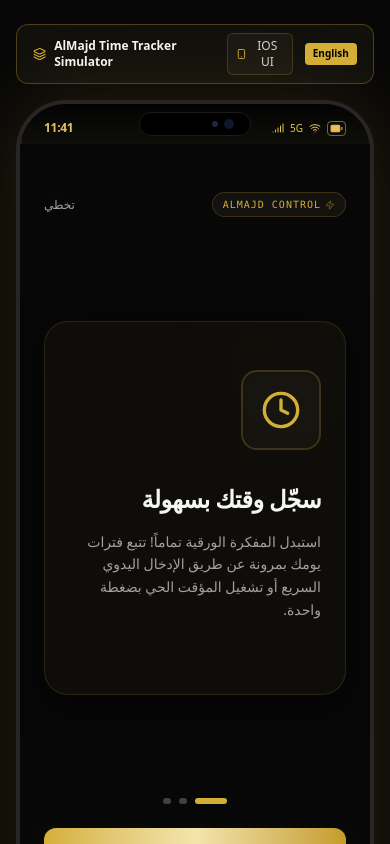
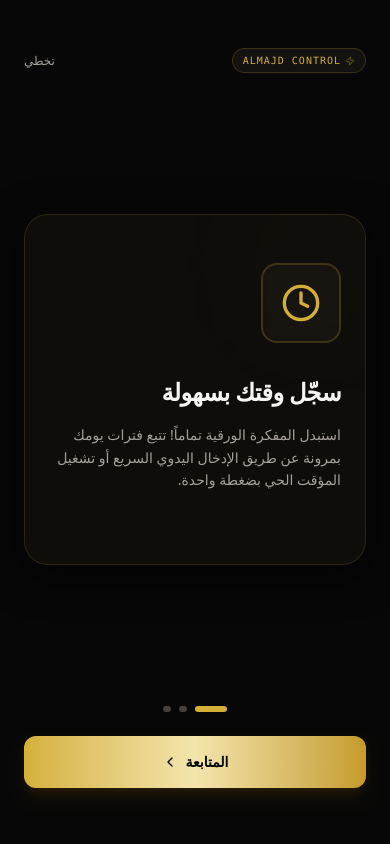
Before and after one commit to BashirAljounaidy/AlMajd-Time-Tracker, a React (Vite) app: page / in a window 390 px wide. Shown: the top 844 px of the page. Built offline with nearby package versions, Linux system fonts and the light colour scheme.

Commit message:
refactor: remove NativeSimulator and update layout
Removed the device simulator shell to simplify the UI and improve responsiveness, while updating the main container layout and navigation direction settings.

```diff
--- a/src/App.tsx
+++ b/src/App.tsx
@@ -19,7 +19,6 @@ import {
 } from 'lucide-react';
 
 // Shell and utility imports
-import { NativeSimulator } from './components/NativeSimulator';
 import { SplashScreen } from './components/SplashScreen';
 import { Onboarding } from './components/Onboarding';
 import { TodayView } from './components/TodayView';
@@ -284,13 +283,7 @@ export default function App() {
   };
 
   return (
-    <NativeSimulator
-      platform={platform}
-      setPlatform={setPlatform}
-      lang={lang}
-      setLang={setLang}
-    >
-
+    <div id="main-app" className="font-sans min-h-screen bg-[#070707] text-[#FAF8F5]" dir={isAr ? 'rtl' : 'ltr'}>
       {/* 1) Dynamic Splash Intro Layer */}
       {showSplash && (
         <SplashScreen
@@ -438,6 +431,7 @@ export default function App() {
           {/* --- BOTTOM SHIELD NAVIGATION PANEL (Luxury gold highlights) --- */}
           <nav
             id="app-bottom-nav"
+            dir="rtl"
             className="h-16 px-4 bg-[#0A0A09] border-t border-stone-850 flex justify-between items-center relative z-40 shrink-0 select-none pb-1"
           >
             {/* Tab 1: Today */}
@@ -485,7 +479,7 @@ export default function App() {
               }`}
             >
               <Settings size={18} className={activeTab === 'settings' ? 'stroke-[2.5]' : 'stroke-[1.8]'} />
-              <span className="text-[9.5px] font-semibold tracking-tight">{isAr ? 'الضبط' : 'Console'}</span>
+              <span className="text-[9.5px] font-semibold tracking-tight">{isAr ? 'الضبط' : 'Settings'}</span>
             </button>
           </nav>
 
@@ -577,6 +571,6 @@ export default function App() {
         defaultEndTime={preCalculatedEnd}
       />
 
-    </NativeSimulator>
+    </div>
   );
 }
--- a/src/components/NativeSimulator.tsx
+++ b/src/components/NativeSimulator.tsx
@@ -72,57 +72,8 @@ export const NativeSimulator: React.FC<NativeSimulatorProps> = ({
       {/* On desktop viewports (md:w-[420px]) this behaves as a realistic high-end phone shell with golden reflection highlights */}
       <div
         id="phone-shell"
-        className="relative w-full max-w-[420px] h-[860px] md:h-[840px] bg-[#0E0E0A] rounded-[50px] shadow-[0_0_80px_rgba(212,175,55,0.15)] border-4 border-stone-800 flex flex-col overflow-hidden transition-all duration-300 md:ring-8 md:ring-[#D4AF37]/40"
+        className="relative w-full max-w-[420px] min-h-[600px] bg-[#0E0E0A] rounded-2xl border border-stone-800 shadow-2xl flex flex-col overflow-hidden transition-all duration-300"
       >
-        {/* Mirror Reflection Accent on side cases */}
-        <div className="absolute top-0 bottom-0 left-0 w-[2px] bg-gradient-to-b from-[#D4AF37]/10 via-[#D4AF37]/40 to-transparent pointer-events-none" />
-        <div className="absolute top-0 bottom-0 right-0 w-[2px] bg-gradient-to-b from-transparent via-[#D4AF37]/40 to-[#D4AF37]/10 pointer-events-none" />
-
-        {/* Dynamic Island (iOS) or Camera Punch Hole (Android) */}
-        {platform === 'ios' ? (
-          <div id="dynamic-island" className="absolute top-2 left-1/2 -translate-x-1/2 w-28 h-[24px] bg-black rounded-full z-50 flex items-center justify-center border border-stone-900">
-            <div className="w-2.5 h-2.5 bg-[#0f172a] rounded-full absolute right-4" />
-            <div className="w-1.5 h-1.5 bg-[#1e293b] rounded-full absolute right-8" />
-          </div>
-        ) : (
-          <div id="camera-punch" className="absolute top-3 left-1/2 -translate-x-1/2 w-4 h-4 bg-black rounded-full z-50 flex items-center justify-center border border-stone-900">
-            <div className="w-1.5 h-1.5 bg-[#0f172a] rounded-full" />
-          </div>
-        )}
-
-        {/* Top Native Status Bar (Gold highlights) */}
-        <div id="phone-status-bar" className="h-10 px-6 pt-2 bg-gradient-to-b from-black/80 to-transparent flex justify-between items-center text-[11px] text-[#E5C158] font-medium z-40">
-          {/* Time indicator (Left on iOS, Right on Android) */}
-          {platform === 'ios' ? (
-            <span id="statusBar-time" className="font-semibold text-xs tracking-tight">{deviceTime}</span>
-          ) : (
-            <div className="flex items-center gap-1.5">
-              <Signal size={11} />
-              <Wifi size={11} />
-            </div>
-          )}
-
-          {/* Right details */}
-          {platform === 'ios' ? (
-            <div className="flex items-center gap-1.5">
-              <Signal size={12} className="text-[#E5C158]" />
-              <span className="text-[10px]">5G</span>
-              <Wifi size={12} className="text-[#E5C158]" />
-              <div className="flex items-center gap-0.5 border border-[#E5C158]/50 rounded px-0.5 py-0.2">
-                <Battery size={13} className="fill-[#E5C158]" />
-              </div>
-            </div>
-          ) : (
-            <div className="flex items-center gap-2">
-              <span id="statusBar-time-android" className="font-semibold text-xs">{deviceTime}</span>
-              <div className="flex items-center gap-0.5 text-[#E5C158]">
-                <span>100%</span>
-                <Battery size={13} className="fill-[#E5C158]" />
-              </div>
-            </div>
-          )}
-        </div>
-
         {/* Internal Screen Content */}
         <div
           id="screen-content"
@@ -130,19 +81,6 @@ export const NativeSimulator: React.FC<NativeSimulatorProps> = ({
           className="flex-1 overflow-hidden relative flex flex-col bg-[#070707] text-[#FAF8F5]"
         >
           {children}
-        </div>
-
-        {/* Bottom Home Indicator Plate (iOS: Bar, Android: standard buttons or minimalist pill) */}
-        <div id="phone-home-indicator" className="h-5 bg-[#070707] flex justify-center items-center relative z-40">
-          {platform === 'ios' ? (
-            <div className="w-32 h-1 bg-stone-700 rounded-full" />
-          ) : (
-            <div className="flex justify-around items-center w-full px-12 py-1 text-stone-600">
-              <div className="w-2.5 h-2.5 border-2 border-stone-600 rounded-sm rotate-45" />
-              <div className="w-3 h-3 border-2 border-stone-600 rounded-full" />
-              <div className="w-2.5 h-4 border-l-2 border-t-2 border-stone-600 -rotate-45" />
-            </div>
-          )}
         </div>
 
       </div>
```
